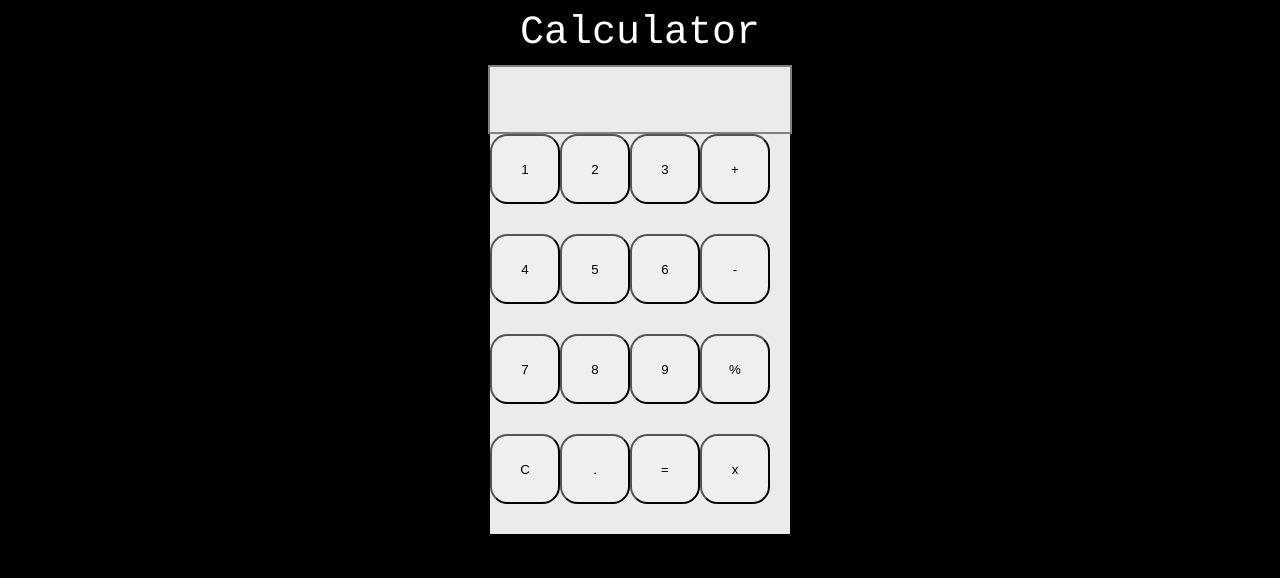
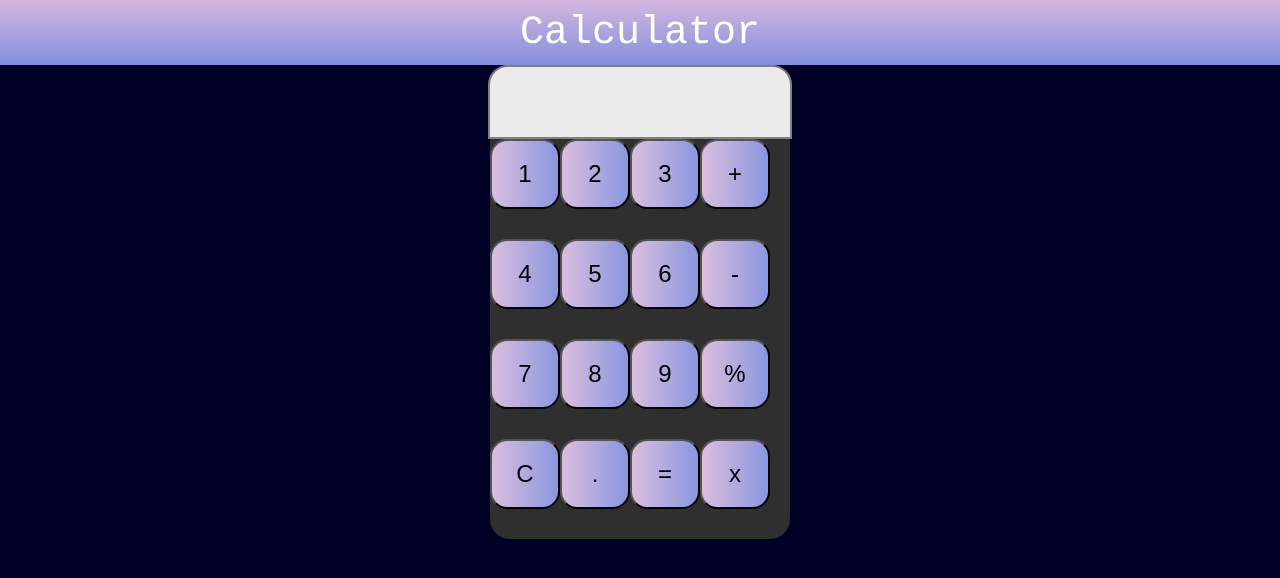
Before and after one commit to Billans99/Calculator-App-Javascript-Project, a plain HTML site: page Index.html in a window 1280 px wide. Drawn offline with Linux system fonts and the light colour scheme.

Commit message:
Changed calculator heading color, button color, added rounded edges to top of screen and bottom of button board

```diff
--- a/styles.css
+++ b/styles.css
@@ -1,10 +1,15 @@
+:root {
+    --lighter: #f9d7fed9;
+    --light: #9aa8ffd9;
+}
+
 * {
     margin: 0;
     padding: 0;
 }
 
 html {
-    background: black;
+    background: rgb(0, 0, 39);
 }
 
 body {
@@ -13,7 +18,7 @@ body {
 
 
 .calculator {
-    background-color: black;
+    background: linear-gradient(var(--lighter), var(--light));
     padding-top: 10px;
     padding-bottom: 10px;
     width: 100%;
@@ -25,24 +30,32 @@ body {
 
 .screen {
     margin: 0 auto;
-    height: 65px;
+    height: 70px;
     width: 300px;
     background-color: rgb(235, 235, 235);
     border: 2px solid grey;
+    border-top-left-radius: 20px;
+    border-top-right-radius: 20px
+
 }
 
 .button-board {
     display: flex;
     flex-wrap: wrap;
-    background: rgb(235, 235, 235);
+    background: rgb(47, 47, 47);
     height: 400px;
     width: 300px;
     margin: 0 auto;
+    border-bottom-left-radius: 20px;
+    border-bottom-right-radius: 20px;
 
 }
 
 .button {
+    font-size: 1.5rem;
+    font-style: white;
     width: 70px;
     height: 70px;
     border-radius: 25%;
+    background: linear-gradient(to right, var(--lighter), var(--light))
 }
```
